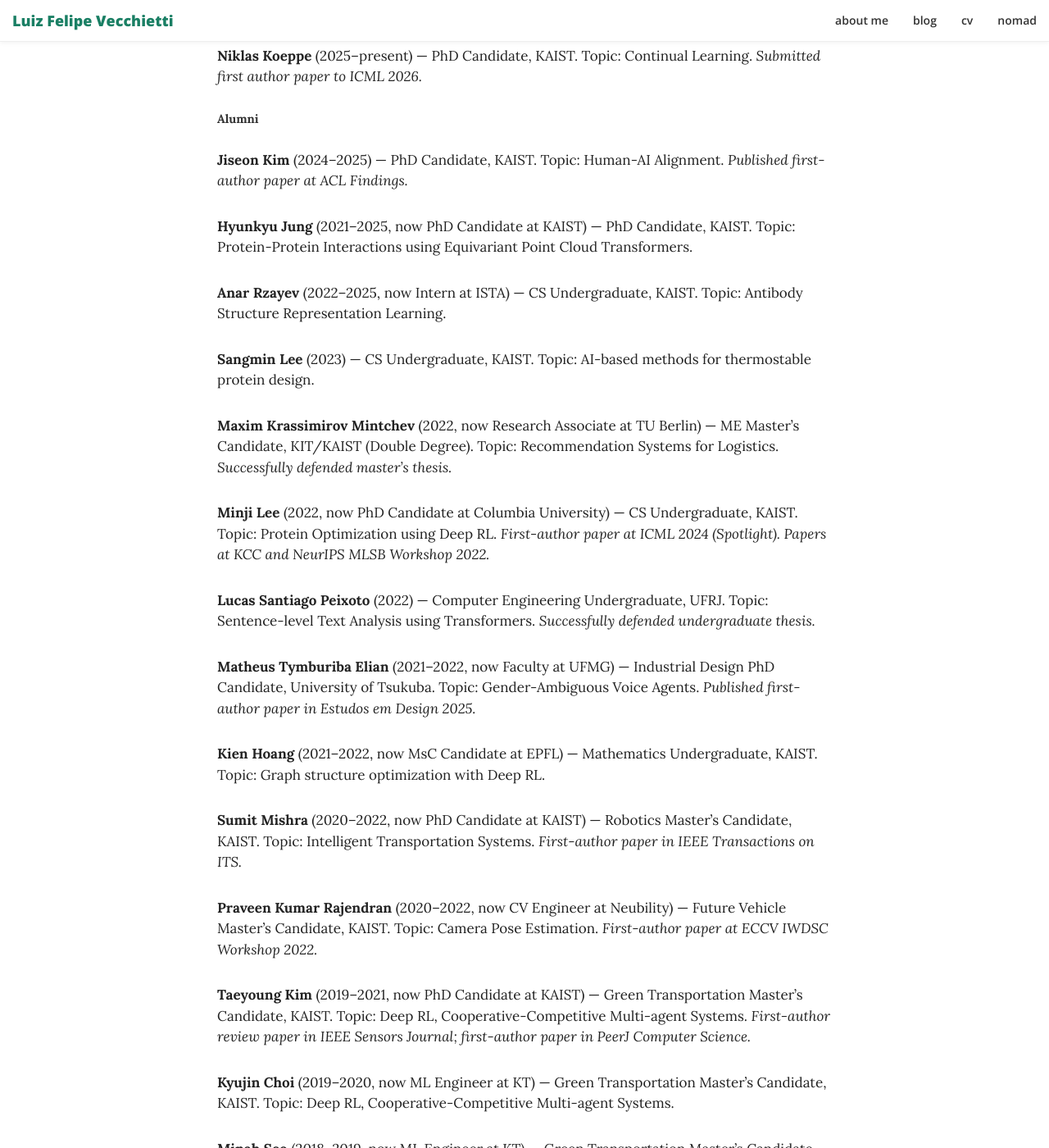
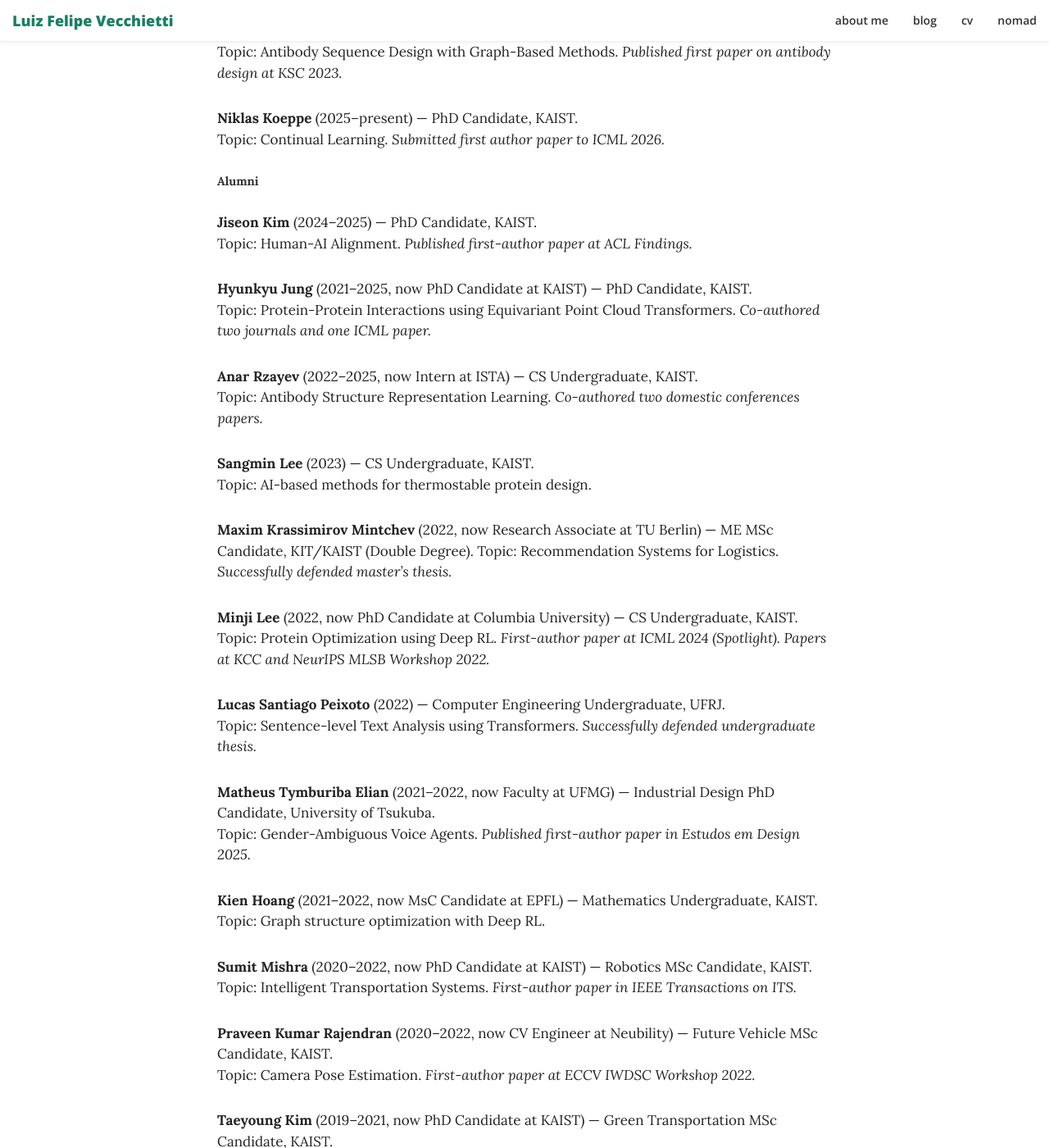
Before and after one commit to lfelipesv/lfelipesv.github.io, a Jekyll site: the page built from cv.md, in a window 1280 px wide and 1400 px high, scrolled down 3892 px. Shown: the whole window at 82% size. Built offline with Jekyll 4.4.1, drawn with Linux system fonts in a browser that asks for light colours; nearby versions of some CDN libraries; some of the changed text lies outside the part shown.

Commit message:
small spacing fixes

```diff
--- a/cv.md
+++ b/cv.md
@@ -33,10 +33,10 @@ Postdoctoral Researcher. Advisor: Dongsoo Har
 ## Education
 
 **2017–2021** — *Korea Advanced Institute of Science and Technology (KAIST)*
-PhD in Green Transportation. Thesis: *Performance Enhancement in Multigoal Reinforcement Learning using Hindsight Experience Replay*. Advisor: Dongsoo Har
+PhD in Green Transportation. Thesis: *Performance Enhancement in Multigoal Reinforcement Learning using Hindsight Experience Replay*  Advisor: Dongsoo Har
 
 **2015–2017** — *Federal University of Rio de Janeiro (UFRJ)*
-Master's Degree in Electrical Engineering. Dissertation: *Comparison between rule-based and data-driven NLP algorithms for Brazilian Portuguese speech synthesis*. Advisor: [Fernando Gil Vianna Resende Junior](http://pee.ufrj.br/prof/?ID=gil)
+Master's Degree in Electrical Engineering. Dissertation: *Comparison between rule-based and data-driven NLP algorithms for Brazilian Portuguese speech synthesis*  Advisor: [Fernando Gil Vianna Resende Junior](http://pee.ufrj.br/prof/?ID=gil)
 
 **2013** — *Korea Advanced Institute of Science and Technology (KAIST)*
 Exchange Student, Electrical Engineering Department
@@ -96,7 +96,7 @@ I am very thankful for the support and trust given from my advisors throughout m
 **Bryan Nathanael Wijaya** (2023–present) — PhD Candidate, MPI-SP.
 Topic: Applied AI for Longitudinal Data, Generative AI, AI for Science. *Published a first-author paper in mAbs.*
 
-**Begench Hangeldiyev** (2022–present) — MsC Candidate, KAIST.
+**Begench Hangeldiyev** (2022–present) — MSc Candidate, KAIST.
 Topic: Antibody Sequence Design with Graph-Based Methods. *Published first paper on antibody design at KSC 2023.*
 
 **Niklas Koeppe** (2025–present) — PhD Candidate, KAIST.
@@ -104,19 +104,19 @@ Topic: Continual Learning. *Submitted first author paper to ICML 2026.*
 
 ### Alumni
 
-**Jiseon Kim** (2024–2025) — PhD Candidate, KAIST. Topic: Human-AI Alignment.
-*Published first-author paper at ACL Findings.*
+**Jiseon Kim** (2024–2025) — PhD Candidate, KAIST.
+Topic: Human-AI Alignment. *Published first-author paper at ACL Findings.*
 
 **Hyunkyu Jung** (2021–2025, now PhD Candidate at KAIST) — PhD Candidate, KAIST.
-Topic: Protein-Protein Interactions using Equivariant Point Cloud Transformers.
+Topic: Protein-Protein Interactions using Equivariant Point Cloud Transformers. *Co-authored two journals and one ICML paper.*
 
 **Anar Rzayev** (2022–2025, now Intern at ISTA) — CS Undergraduate, KAIST.
-Topic: Antibody Structure Representation Learning.
+Topic: Antibody Structure Representation Learning. *Co-authored two domestic conferences papers.*
 
 **Sangmin Lee** (2023) — CS Undergraduate, KAIST.
 Topic: AI-based methods for thermostable protein design.
 
-**Maxim Krassimirov Mintchev** (2022, now Research Associate at TU Berlin) — ME Master's Candidate, KIT/KAIST (Double Degree).
+**Maxim Krassimirov Mintchev** (2022, now Research Associate at TU Berlin) — ME MSc Candidate, KIT/KAIST (Double Degree).
 Topic: Recommendation Systems for Logistics. *Successfully defended master's thesis.*
 
 **Minji Lee** (2022, now PhD Candidate at Columbia University) — CS Undergraduate, KAIST.
@@ -131,17 +131,17 @@ Topic: Gender-Ambiguous Voice Agents. *Published first-author paper in Estudos e
 **Kien Hoang** (2021–2022, now MsC Candidate at EPFL) — Mathematics Undergraduate, KAIST.
 Topic: Graph structure optimization with Deep RL.
 
-**Sumit Mishra** (2020–2022, now PhD Candidate at KAIST) — Robotics Master's Candidate, KAIST.
+**Sumit Mishra** (2020–2022, now PhD Candidate at KAIST) — Robotics MSc Candidate, KAIST.
 Topic: Intelligent Transportation Systems. *First-author paper in IEEE Transactions on ITS.*
 
-**Praveen Kumar Rajendran** (2020–2022, now CV Engineer at Neubility) — Future Vehicle Master's Candidate, KAIST.
+**Praveen Kumar Rajendran** (2020–2022, now CV Engineer at Neubility) — Future Vehicle MSc Candidate, KAIST.
 Topic: Camera Pose Estimation. *First-author paper at ECCV IWDSC Workshop 2022.*
 
-**Taeyoung Kim** (2019–2021, now PhD Candidate at KAIST) — Green Transportation Master's Candidate, KAIST.
+**Taeyoung Kim** (2019–2021, now PhD Candidate at KAIST) — Green Transportation MSc Candidate, KAIST.
 Topic: Deep RL, Cooperative-Competitive Multi-agent Systems. *First-author review paper in IEEE Sensors Journal; first-author paper in PeerJ Computer Science.*
 
-**Kyujin Choi** (2019–2020, now ML Engineer at KT) — Green Transportation Master's Candidate, KAIST.
-Topic: Deep RL, Cooperative-Competitive Multi-agent Systems.
+**Kyujin Choi** (2019–2020, now ML Engineer at KT) — Green Transportation MSc Candidate, KAIST.
+Topic: Deep RL, Cooperative-Competitive Multi-agent Systems. *Co-authored two journal papers.*
 
-**Minah Seo** (2018–2019, now ML Engineer at KT) — Green Transportation Master's Candidate, KAIST.
+**Minah Seo** (2018–2019, now ML Engineer at KT) — Green Transportation MSc Candidate, KAIST.
 Topic: Credit Assignment in Deep RL. *First-author paper in IEEE Access.*
```
Also changed, not shown: _data/talks.yml (+10 -10 lines).
